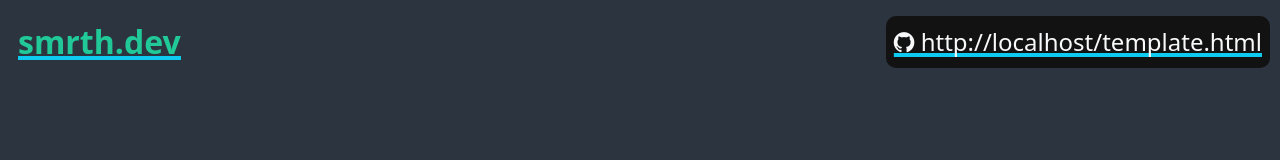
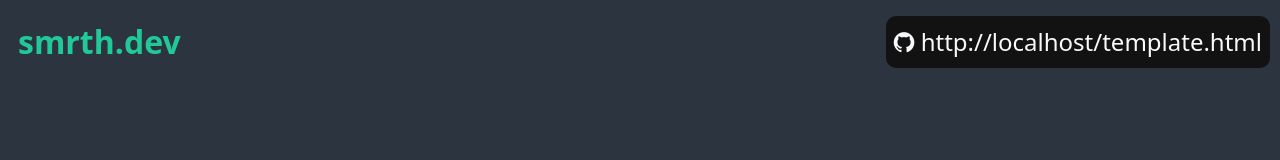
Before and after one commit to http-samc/portfolio-3.0, a website: page template.html in a window 1280 px wide. Drawn offline with nearby package versions, Linux system fonts and the light colour scheme; no server answers.

Commit message:
Update styles.css

```diff
--- a/assets/css/styles.css
+++ b/assets/css/styles.css
@@ -51,7 +51,7 @@
   margin-top: 50px;
 }
 
-h1, h2, h3, h4, :not(.project) {
+h1, h2, h3, h4 {
   color: var(--bs-light);
   text-decoration-line: underline;
   text-decoration-color: var(--bs-cyan);
```
